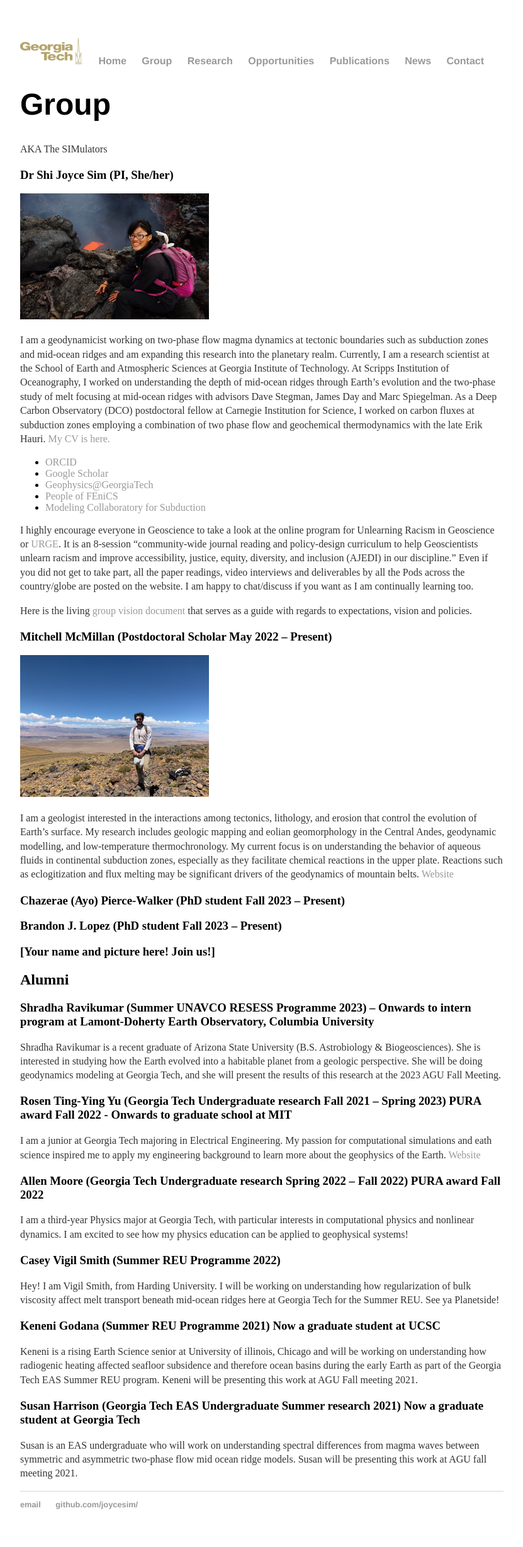
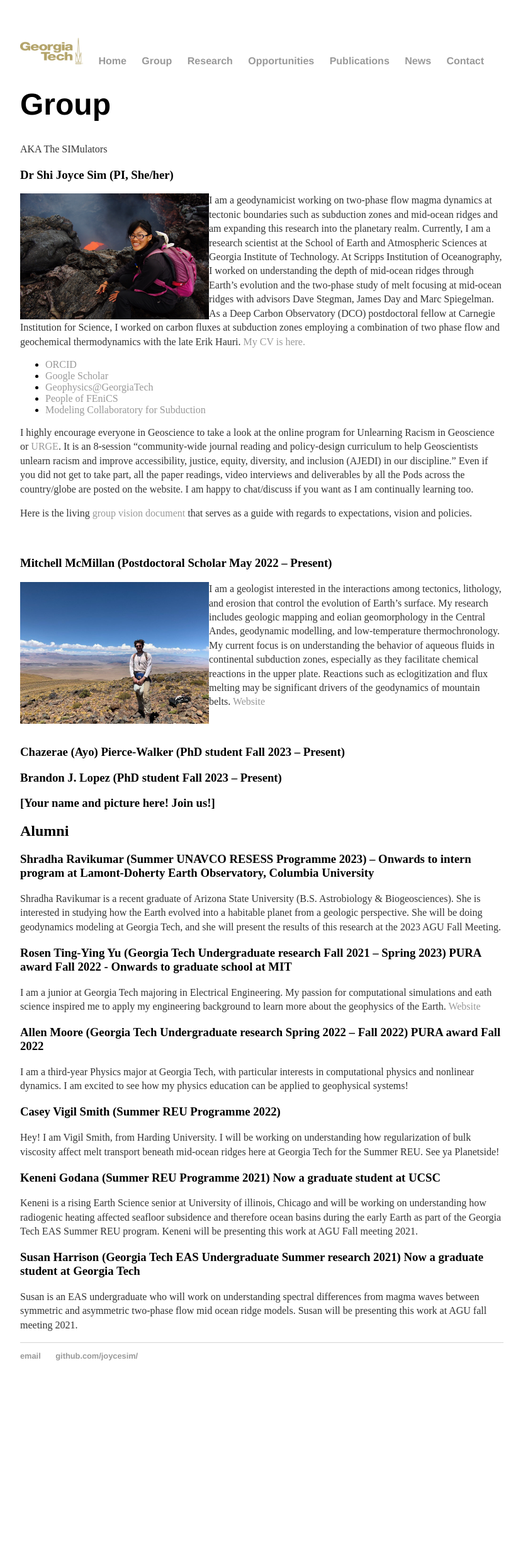
Before and after one commit to joycesim/joycesim.github.io, a Jekyll site: the page built from group/index.md, in a window 1280 px wide. Shown: the whole page at 63% size, without its empty margins (224-1055 px from the left). Built offline with Jekyll 4.4.1, drawn with Linux system fonts in a browser that asks for light colours; after the commit the page ends 2220 px from its top, so only the background shows below that.

Commit message:
Update index.md

```diff
--- a/group/index.md
+++ b/group/index.md
@@ -6,7 +6,7 @@
 AKA The SIMulators
 
 ### Dr Shi Joyce Sim (PI, She/her)
-<img src="/image/Profile3.JPG" alt="Kamchatka 2013" title="Kamchatka 2013." width="300" />
+<img align="left" src="/image/Profile3.JPG" alt="Kamchatka 2013" title="Kamchatka 2013." width="300" />
 
 I am a geodynamicist working on two-phase flow magma dynamics at tectonic boundaries such as subduction zones and mid-ocean ridges and am expanding this research into the planetary realm. Currently, I am a research scientist at the School of Earth and Atmospheric Sciences at Georgia Institute of Technology. At Scripps Institution of Oceanography, I worked on understanding the depth of mid-ocean ridges through Earth's evolution and the two-phase study of melt focusing at mid-ocean ridges with advisors Dave Stegman, James Day and Marc Spiegelman. As a Deep Carbon Observatory (DCO) postdoctoral fellow at Carnegie Institution for Science, I worked on carbon fluxes at subduction zones employing a combination of two phase flow and geochemical thermodynamics with the late Erik Hauri. [My CV is here.](https://joycesim.github.io/cv/)
 
@@ -20,10 +20,15 @@
 
 Here is the living [group vision document](https://joycesim.github.io/GroupVision/) that serves as a guide with regards to expectations, vision and policies.
 
+&nbsp;&nbsp;&nbsp;&nbsp;
+
 ### Mitchell McMillan (Postdoctoral Scholar May 2022 -- Present)
-<img src="/image/MitchellMcMillan.jpg" alt="Mitchell" title="Mitchell" width="300" />
+<img align="left" src="/image/MitchellMcMillan.jpg" alt="Mitchell" title="Mitchell" width="300" />
 
 I am a geologist interested in the interactions among tectonics, lithology, and erosion that control the evolution of Earth’s surface. My research includes geologic mapping and eolian geomorphology in the Central Andes, geodynamic modelling, and low-temperature thermochronology. My current focus is on understanding the behavior of aqueous fluids in continental subduction zones, especially as they facilitate chemical reactions in the upper plate. Reactions such as eclogitization and flux melting may be significant drivers of the geodynamics of mountain belts. [Website](https://www.mitchell-mcmillan.com/)
+
+
+&nbsp;&nbsp;&nbsp;&nbsp;
 
 ### Chazerae (Ayo) Pierce-Walker (PhD student Fall 2023 -- Present)
 
```
